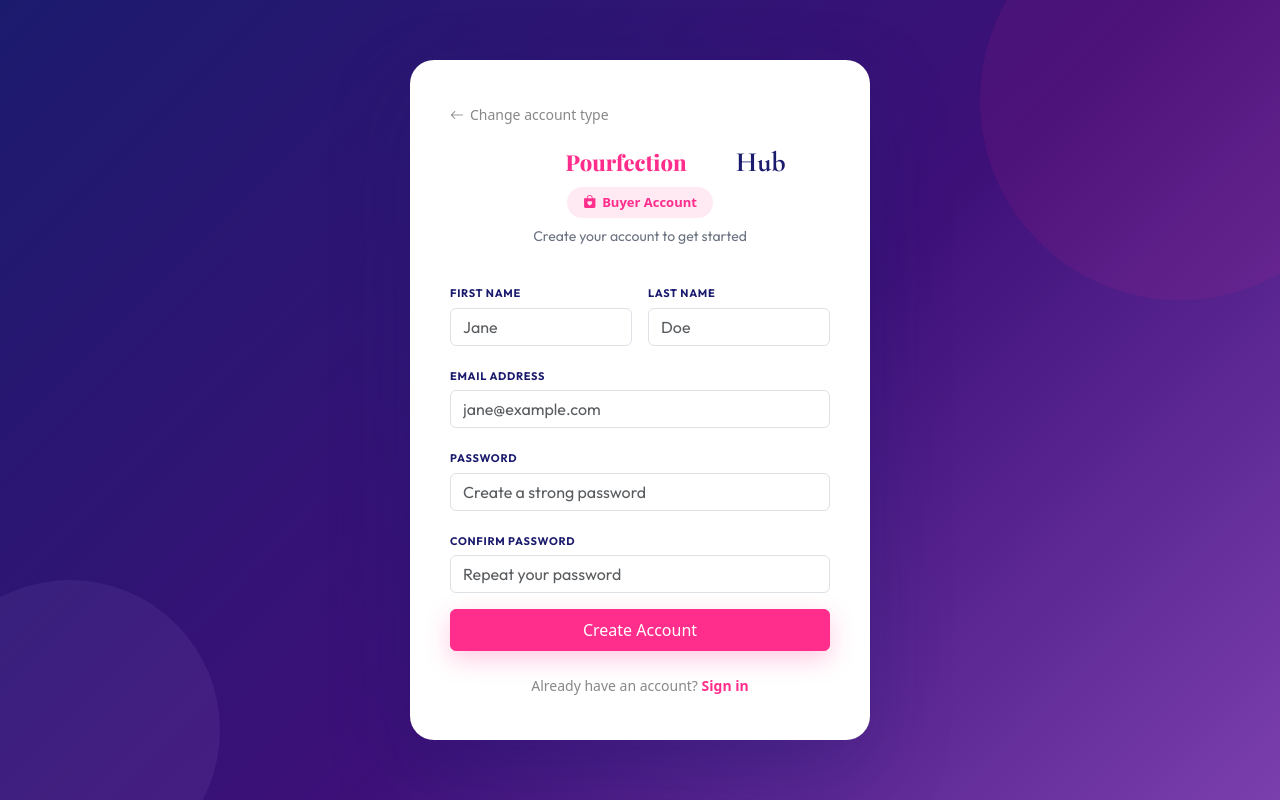
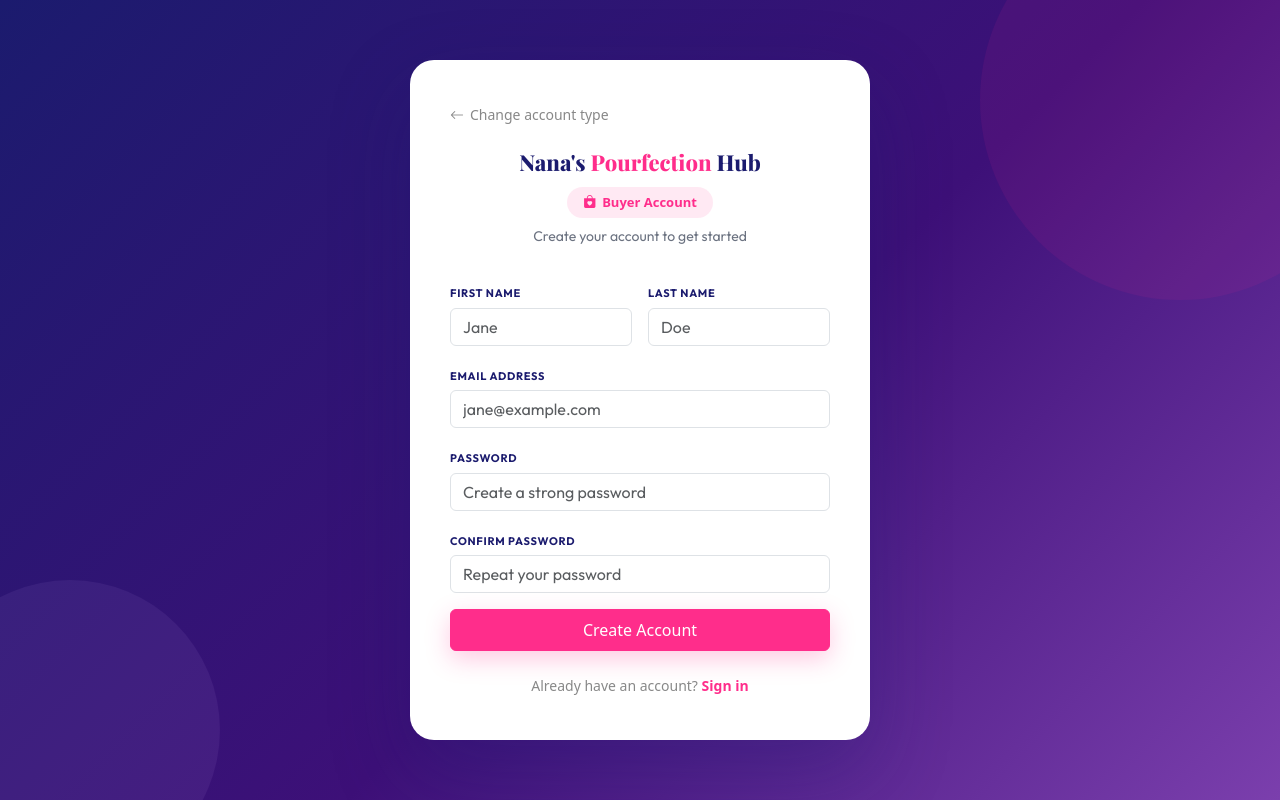
Before and after one commit to Minnie-Mhie/Nanas-eCome-Frront, a React (Vite) app: page /register in a window 1280 px wide. Both pictures are taken after a click on the element 478 px from the left and 463 px from the top of the page. Built offline with nearby package versions, Linux system fonts and the light colour scheme; no server answers.

Commit message:
edit register page

```diff
--- a/src/pages/Register.jsx
+++ b/src/pages/Register.jsx
@@ -226,9 +226,9 @@ const Register = () => {
           </button>
 
           <div className="auth-logo">
-             <Link to="/" className="home-navbar-brand">
+             <Link to="/" className="home-navbar-brand brandly">
     Nana's <span>Pourfection</span> Hub
-  </Link>Hub
+  </Link>
           </div>
 
           <div className="register-role-badge-wrap">
--- a/src/style/Register.css
+++ b/src/style/Register.css
@@ -22,6 +22,9 @@
   color: var(--pink);
   margin: 24px 0 8px;
   text-align: center;
+}
+.brandly {
+  color: var(--navy) !important;
 }
 
 .role-pick-sub {
```
